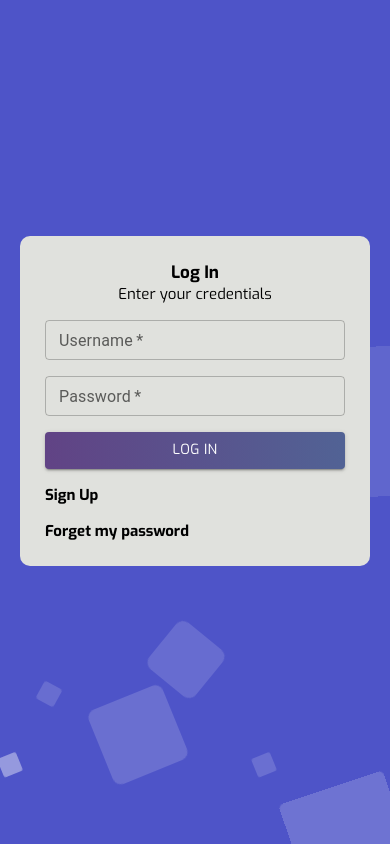
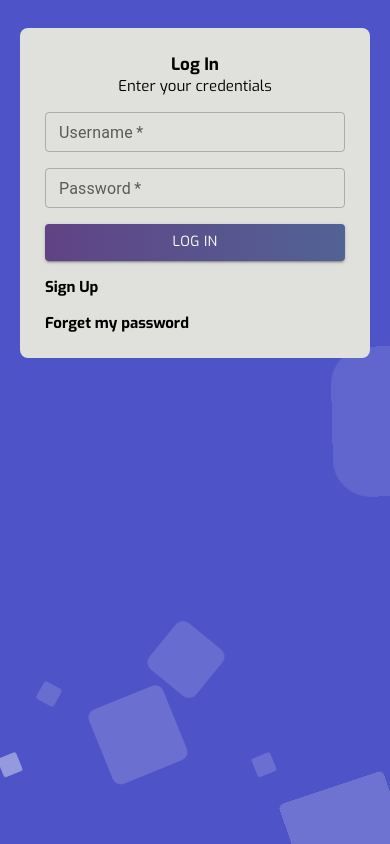
Before and after one commit to BlerionMuco/C_R_M, a React (Create React App) app in the folder frontend/: page / in a window 390 px wide. Built offline with nearby package versions, Linux system fonts and the light colour scheme.

Commit message:
Register Component

```diff
--- a/frontend/package.json
+++ b/frontend/package.json
@@ -39,5 +39,9 @@
       "last 1 firefox version",
       "last 1 safari version"
     ]
-  }
+  },
+  "description": "This project was bootstrapped with [Create React App](https://github.com/facebook/create-react-app).",
+  "main": "index.js",
+  "author": "BlerionMuco",
+  "license": "ISC"
 }
--- a/frontend/src/App.js
+++ b/frontend/src/App.js
@@ -2,6 +2,7 @@ import './App.css';
 import { BrowserRouter as Router, Route, Routes } from "react-router-dom";
 import { createBrowserHistory as history } from "history";
 import SignInComponent from './Containers/SignInComponent';
+import RegisterComponent from './Containers/RegisterComponent';
 
 function App() {
   return (
@@ -9,7 +10,7 @@ function App() {
       <div>
         <Routes>
           <Route exact path="/" element={<SignInComponent />} />
-          {/* <Route exact path="/signUp" element={<SignUp />} /> */}
+          <Route exact path="/register" element={<RegisterComponent />} />
         </Routes>
       </div>
     </Router>
--- a/frontend/src/Components/style/BackGround.css
+++ b/frontend/src/Components/style/BackGround.css
@@ -12,7 +12,7 @@ body {
 .context {
   width: 100%;
   position: absolute;
-  top: 28%;
+  top: 24%;
   z-index: 10;
 }
 
@@ -137,3 +137,9 @@ body {
     border-radius: 50%;
   }
 }
+
+@media screen and (max-width:700px) {
+  .context {
+    top: 28px;
+  }
+}
--- a/frontend/src/Containers/SignInComponent.js
+++ b/frontend/src/Containers/SignInComponent.js
@@ -5,24 +5,20 @@ import TextField from '@mui/material/TextField';
 import Grid from '@mui/material/Grid';
 import Button from '@mui/material/Button';
 import "./style/SignIn.css"
+import { Link } from 'react-router-dom';
 
 const SignInComponent = () => {
-    //const [dataForm, setDataForm] = useState({ username: "", password: "" });
-    const [username, setUsername] = useState("");
-    const [password, setPassword] = useState("");
-    const handleChange = (event) => {
-        if (event.target.name === "username") {
-            setUsername(event.target.value)
-        }
-        else {
-            setPassword(event.target.value)
-        }
+    const [dataForm, setDataForm] = useState({ username: "", password: "" });
+    const handleChange = (e) => {
+        setDataForm({ ...dataForm, ...{ [e.target.name]: e.target.value } });
     }
+
+    console.log({ dataForm });
 
     return (
         <div>
             <BackGround>
-                <Box sx={{ backgroundColor: "#E0E1DD", maxWidth: "300px", margin: "0 auto", p: "25px", borderRadius: "10px", }}>
+                <Box sx={{ backgroundColor: "#E0E1DD", maxWidth: "300px", margin: "0 auto", p: "25px", borderRadius: "8px", }}>
                     <Grid container spacing={2}>
                         <Grid sx={{ textAlign: "center" }} item xs={12}>
                             <div style={{ fontSize: "17px", fontWeight: "600" }}>Log In</div>
@@ -55,9 +51,13 @@ const SignInComponent = () => {
                         <Grid item xs={12}>
                             <Button className="btn-grad" sx={{ width: "100%" }} variant="contained">Log In</Button>
                         </Grid>
+
                         <Grid className='signIn-signUp-text' item xs={12}>
-                            Sign Up
+                            <Link className='signIn-signUp-text' to="/register" >
+                                Sign Up
+                            </Link>
                         </Grid>
+
                         <Grid item className='signIn-signUp-text' xs={12}>
                             Forget my password
                         </Grid>
--- a/frontend/src/Containers/style/SignIn.css
+++ b/frontend/src/Containers/style/SignIn.css
@@ -1,10 +1,8 @@
 .btn-grad {
-  background-image: linear-gradient(
-    to right,
-    #614385 0%,
-    #516395 51%,
-    #614385 100%
-  );
+  background-image: linear-gradient(to right,
+      #614385 0%,
+      #516395 51%,
+      #614385 100%);
   padding: 10px 45px;
   text-align: center;
   text-transform: uppercase;
@@ -15,10 +13,12 @@
   border-radius: 10px;
   display: block;
   font-family: "Exo" !important;
+
 }
 
 .btn-grad:hover {
-  background-position: right center; /* change the direction of the change here */
+  background-position: right center;
+  /* change the direction of the change here */
   color: #fff;
   text-decoration: none;
 }
@@ -27,6 +27,8 @@
   font-size: 15px;
   font-weight: 600;
   cursor: pointer;
+  text-decoration: none;
+  color: black;
 }
 
 .signIn-signUp-text:hover {
```
Also changed, not shown: frontend/src/config/api.js (added), frontend/src/config/routes.js (added), frontend/src/redux/store.js (added).
